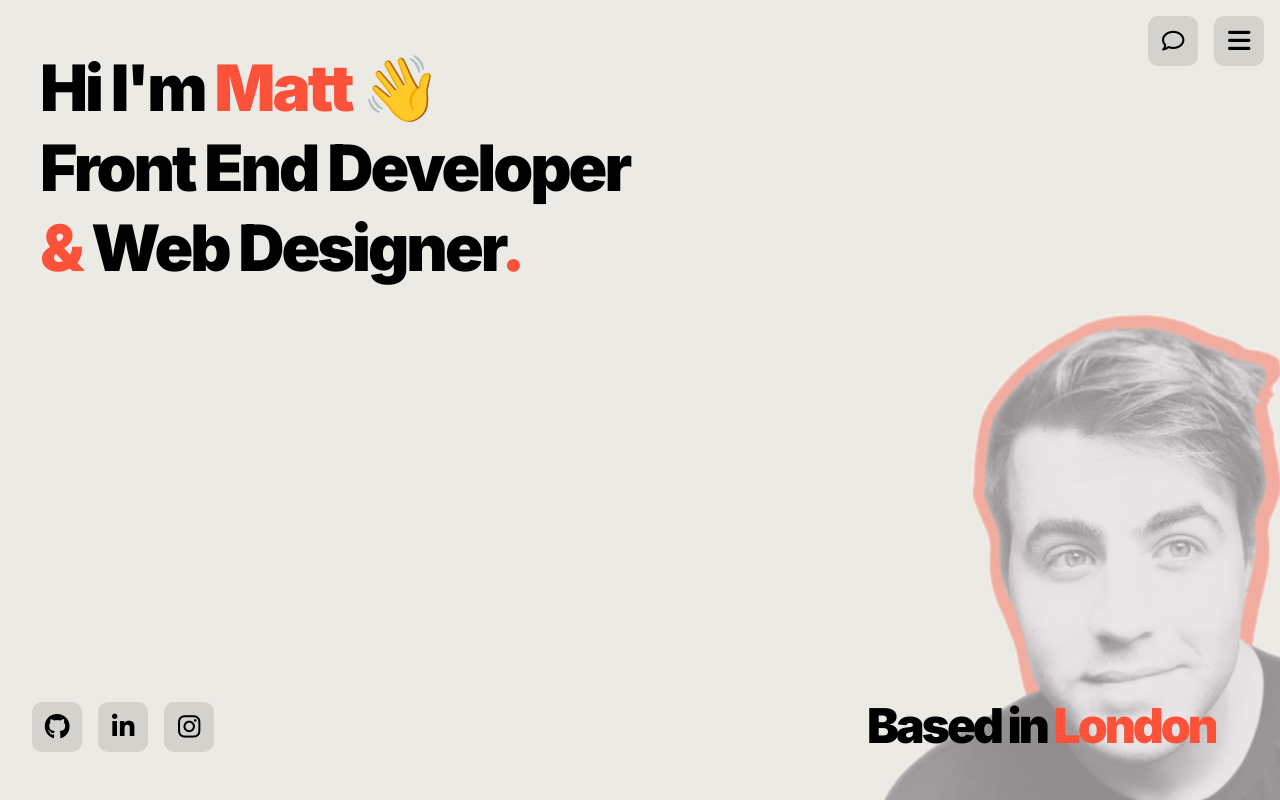
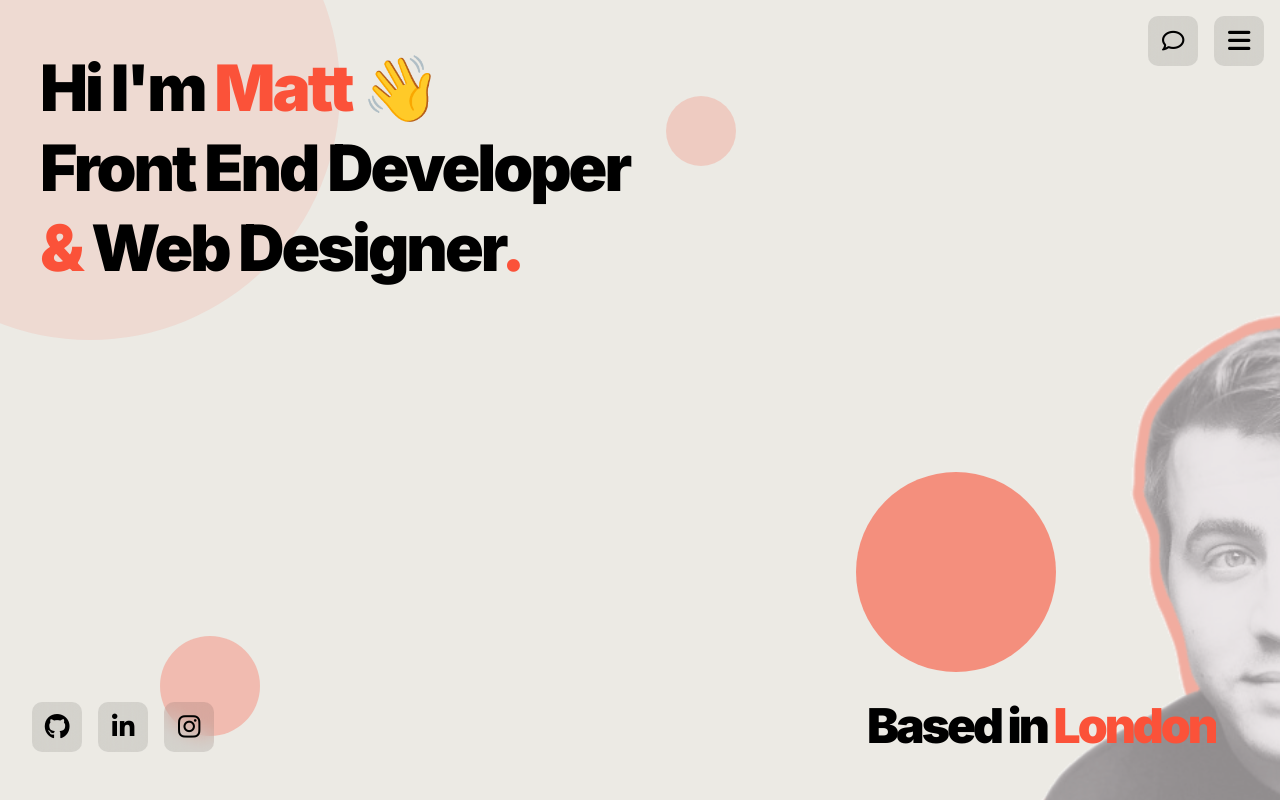
Before and after one commit to mattpt24/personal-site, a website: page index.html in a window 1280 px wide. Drawn offline with nearby package versions, Linux system fonts and the light colour scheme; files that its build step writes are made by us from their sources.

Commit message:
feat: Alot of changes

```diff
--- a/index.html
+++ b/index.html
@@ -10,6 +10,10 @@
     <link rel="preconnect" href="https://fonts.gstatic.com" crossorigin>
     <link href="https://fonts.googleapis.com/css2?family=Inter:wght@100..900&display=swap" rel="stylesheet">
 
+    <!-- <link rel="preconnect" href="https://fonts.googleapis.com">
+<link rel="preconnect" href="https://fonts.gstatic.com" crossorigin>
+<link href="https://fonts.googleapis.com/css2?family=DM+Sans:ital,opsz,wght@0,9..40,100..1000;1,9..40,100..1000&display=swap" rel="stylesheet"> -->
+
 
     <!-- ICONS -->
     <link rel="stylesheet" href="https://fonts.googleapis.com/css2?family=Material+Symbols+Outlined:opsz,wght,FILL,GRAD@20..48,100..700,0..1,-50..200" />
@@ -18,6 +22,11 @@
 
     <!-- CSS -->
     <link rel="stylesheet" href="dist/css/style.css">
+    <style>
+        body {
+            cursor: url("./assets/images/cursor.png"), auto;
+        }
+    </style>
 </head>
 
 
@@ -137,6 +146,12 @@
     <div class="landing__container">
 
 
+        <div data-offset=120 class="circle circle-1"></div>
+        <div data-offset=60 class="circle circle-2"></div>
+        <div data-offset=100 class="circle circle-3"></div>
+        <div data-offset=30 class="circle circle-4"></div>
+
+
 
 
         <!-- MAIN TITLE / DARK MODE TOGGLE / MENU BTN -->
```
Also changed, not shown: about.html (+6 -0 lines), contact.html (+6 -0 lines), portfolio.html (+6 -0 lines), success.html (+5 -0 lines), build/js/script.js, build/scss/base/defaults.scss, build/scss/components/_menu.scss, build/scss/pages/_home.scss, dist/css/style.css, dist/js/script-min.js, dist/js/script.js.
